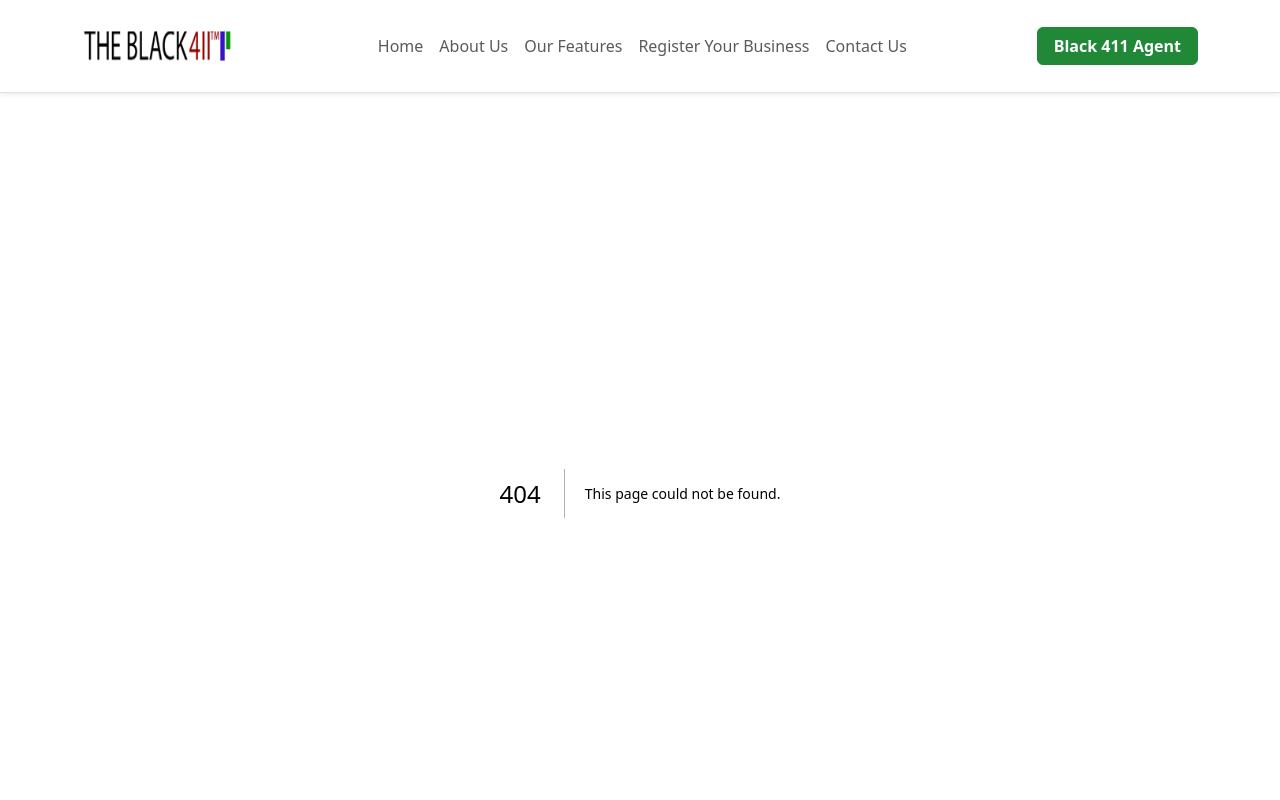
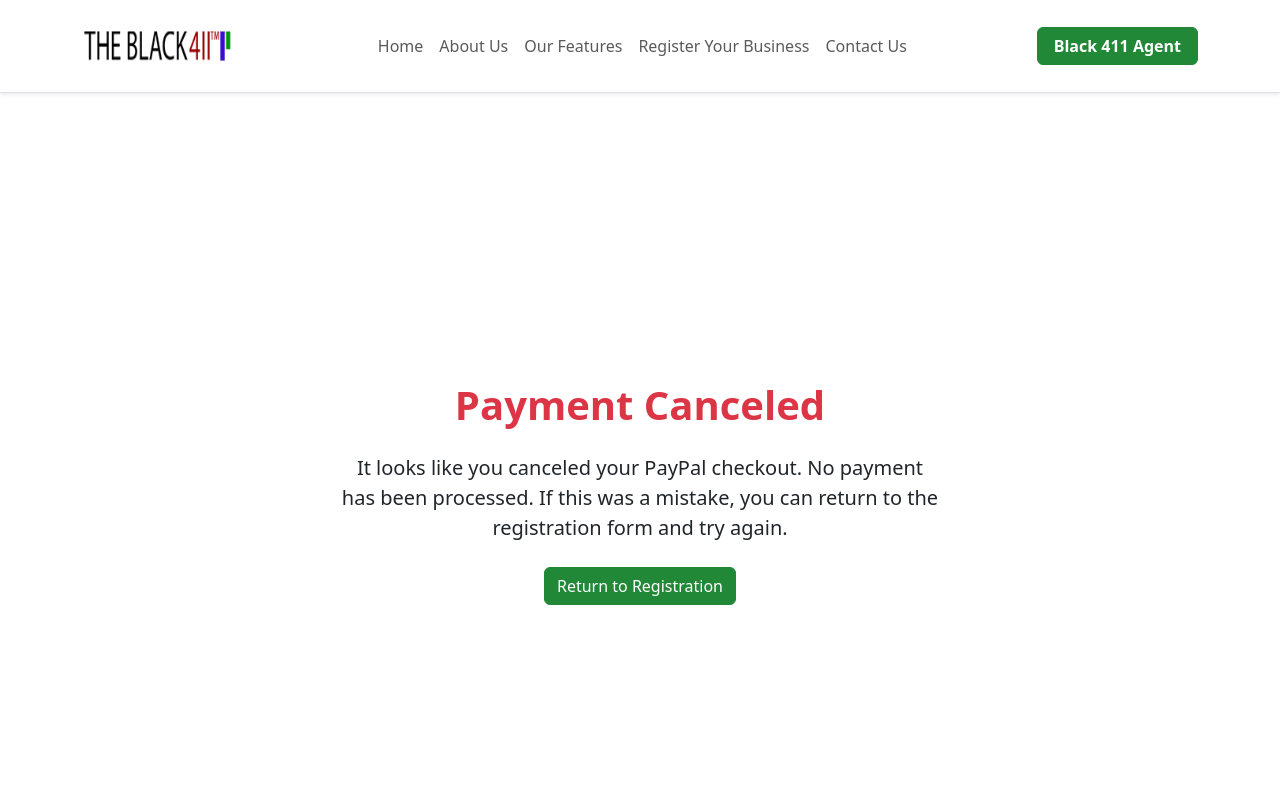
Before and after one commit to Taylordevelopes/blk-411-website, a Next.js app: page /cancel in a window 1280 px wide. Before the commit this address had no page. Shown: the top 800 px of the page. Built offline with nearby package versions, Linux system fonts and the light colour scheme.

Commit message:
fix redirect

```diff
--- /dev/null
+++ b/src/app/cancel/page.tsx
@@ -0,0 +1,23 @@
+"use client";
+
+import React from "react";
+import Container from "react-bootstrap/Container";
+
+export default function CancelPage() {
+  return (
+    <Container
+      className="d-flex flex-column justify-content-center align-items-center text-center py-5"
+      style={{ minHeight: "100vh" }}
+    >
+      <h1 className="text-danger fw-bold">Payment Canceled</h1>
+      <p className="lead mt-3 mb-4" style={{ maxWidth: "600px" }}>
+        It looks like you canceled your PayPal checkout. No payment has been
+        processed. If this was a mistake, you can return to the registration
+        form and try again.
+      </p>
+      <a href="/register" className="btn btn-primary">
+        Return to Registration
+      </a>
+    </Container>
+  );
+}
--- a/src/app/registration/page.tsx
+++ b/src/app/registration/page.tsx
@@ -282,8 +282,8 @@ export default function CustomerAddBusiness() {
             locale: "en-US",
             shipping_preference: "NO_SHIPPING",
             user_action: "PAY_NOW",
-            return_url: "https://master.d1z33tci1o905c.amplifyapp.com/success",
-            cancel_url: "https://yourwebsite.com/cancel",
+            return_url: "https://theblack411.net/success",
+            cancel_url: "https://theblack411.net/cancel",
             landing_page: "GUEST_CHECKOUT",
           },
         }),
```
